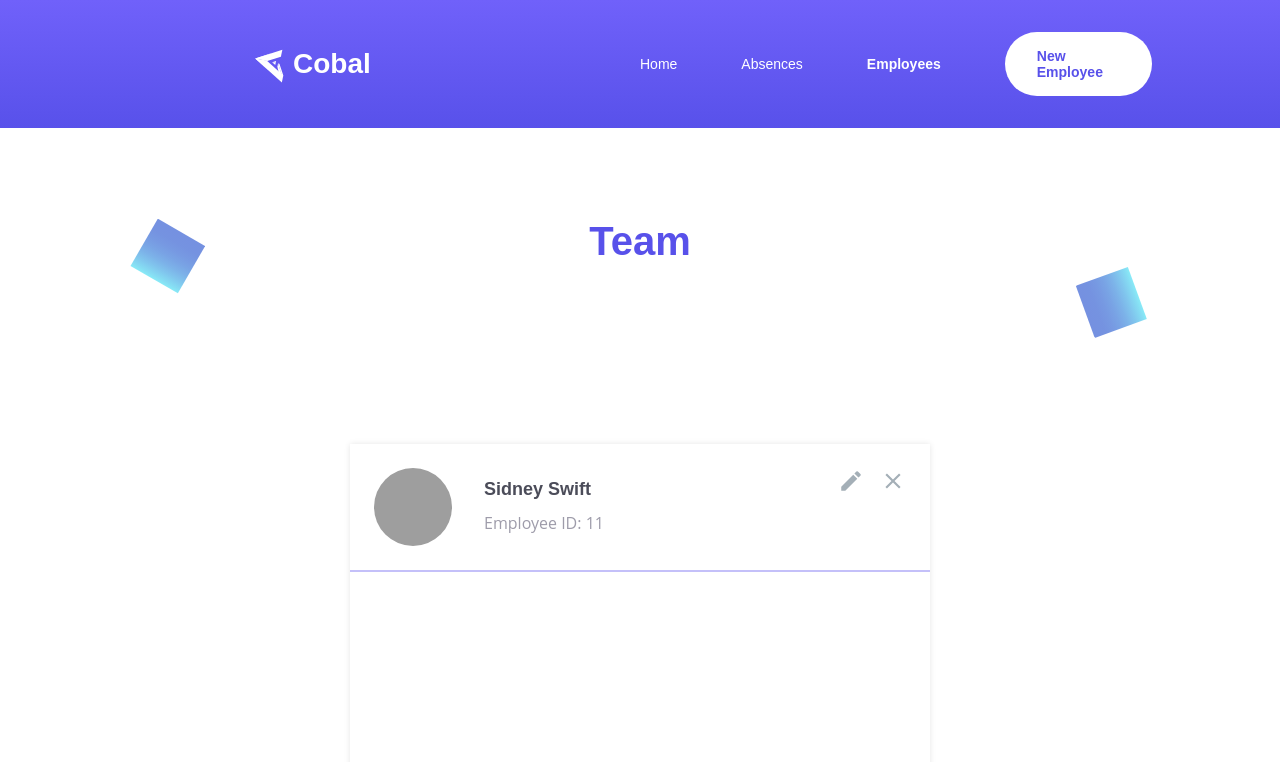
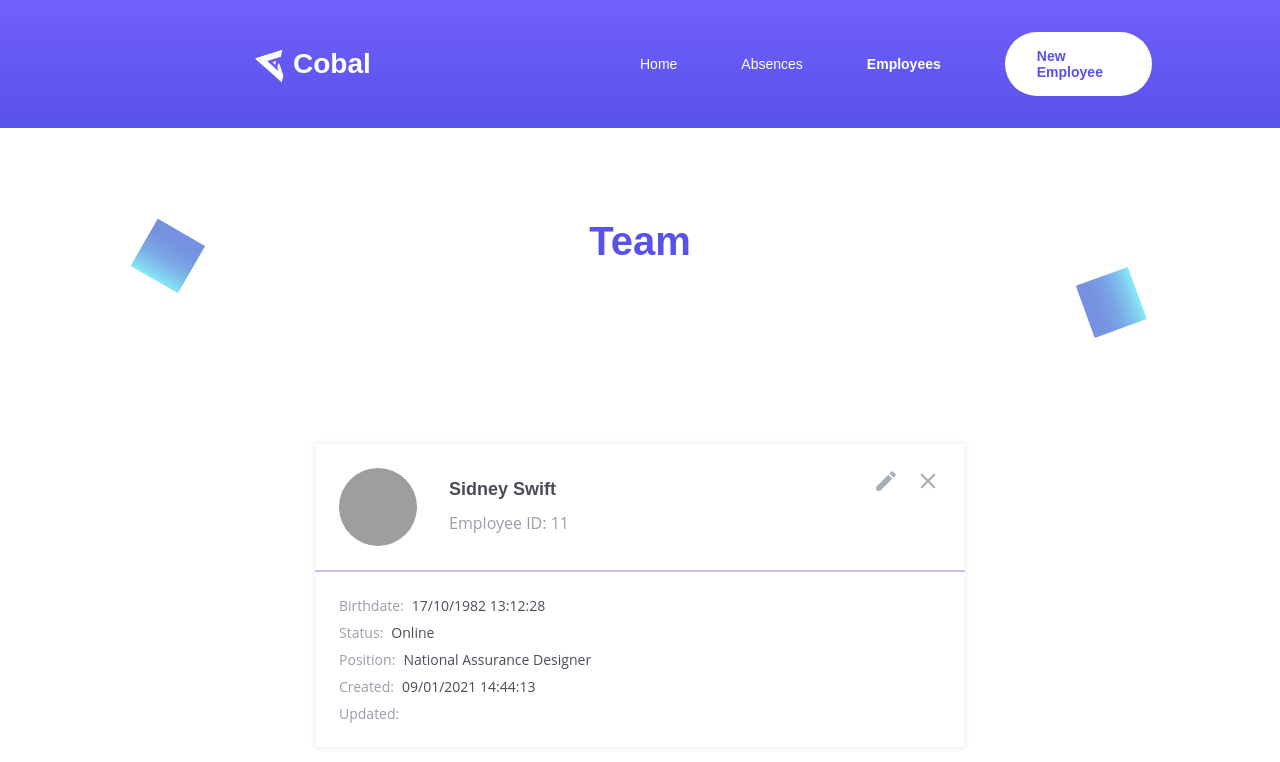
Before and after one commit to pmfgomes/cra-twoimpulse-tech-challenge, a React (Create React App) app: page /employees in a window 1280 px wide. Shown: the top 762 px of the page. Built offline with nearby package versions, Linux system fonts and the light colour scheme; grey boxes are pictures that could not be loaded.

Commit message:
Add employees card logic

```diff
--- a/src/components/EmployeeCard/employeeCard.styles.ts
+++ b/src/components/EmployeeCard/employeeCard.styles.ts
@@ -1,15 +1,17 @@
 import styled from "@emotion/styled";
-import { rgba } from "polished";
+import { darken, rgba } from "polished";
 import Avatar from "react-avatar";
+import { EmployeeCardProps } from "types/components/employeeCard";
 
-export const Card = styled.div`
+export const Card = styled.div<EmployeeCardProps>`
   display: flex;
   flex-wrap: wrap;
   flex-direction: column;
   box-sizing: border-box;
-  width: 580px;
-  height: 360px;
+  width: 650px;
   box-shadow: ${rgba("#000", 0.1)} 0px 0px 6px 0px;
+
+  visibility: ${({ visible }) => !visible && "hidden"};
 `;
 
 export const CardHeader = styled.header`
@@ -45,10 +47,10 @@ export const CardHeaderEmployeeName = styled.strong`
 `;
 
 export const CardHeaderEmployeeId = styled.p`
-  /* font-family: "Poppins", sans-serif; */
   margin: 0;
   color: #9e9caa;
   font-size: 16px;
+  font-weight: 500;
 `;
 
 export const CardHeaderActions = styled.div`
@@ -58,5 +60,47 @@ export const CardHeaderActions = styled.div`
   svg {
     font-size: 26px;
     color: #a4afb7;
+    cursor: pointer;
+    transition: all 100ms cubic-bezier(0.645, 0.045, 0.355, 1);
+
+    &:hover {
+      color: ${darken(0.2, "#a4afb7")};
+    }
+
+    &:active {
+      opacity: 0.5;
+    }
   }
 `;
+
+export const CardContentContainer = styled.section`
+  display: flex;
+  flex-direction: column;
+  padding: 24px;
+  gap: 8px;
+
+  label {
+    color: #9e9caa;
+    font-weight: 500;
+    margin-right: 8px;
+  }
+
+  input {
+    width: 100%;
+  }
+`;
+
+export const CardInputContainer = styled.div`
+  display: flex;
+  align-items: center;
+
+  color: #4b4c59;
+`;
+
+export const CardInputValue = styled.p`
+  margin: 0;
+`;
+
+export const CardFormHiddenButton = styled.button`
+  display: none;
+`;
--- a/src/components/EmployeeCard/index.tsx
+++ b/src/components/EmployeeCard/index.tsx
@@ -6,33 +6,129 @@ import {
   CardHeaderEmployeeInfo,
   CardHeaderEmployeeName,
   CardHeaderAvatar,
+  CardContentContainer,
+  CardInputContainer,
+  CardInputValue,
+  CardFormHiddenButton,
 } from "./employeeCard.styles";
-import { MdEdit, MdClose } from "react-icons/md";
-import { css } from "@emotion/react";
+import { MdEdit, MdClose, MdCheck, MdArrowBack } from "react-icons/md";
+import { Formik, Field, Form } from "formik";
+import { useRef, useState } from "react";
+import dayjs from "dayjs";
+import { EmployeeCardProps } from "types/components/employeeCard";
+import useStore from "store";
+import produce from "immer";
 
 export default function EmployeeCard(props: EmployeeCardProps): React.ReactElement {
   const { data, visible = true } = props;
 
+  const setEmployeesList = useStore(store => store.setEmployeesList);
+
+  const [formData, setFormData] = useState(data);
+  const [edit, setEdit] = useState(false);
+
+  const resetButtonRef = useRef<HTMLButtonElement>(null);
+  const submitButtonRef = useRef<HTMLButtonElement>(null);
+
+  const FormInput = ({
+    name,
+    label,
+    type = "text",
+  }: {
+    name: string;
+    label: string;
+    type?: "text" | "date" | "number";
+  }) => {
     return (
-    <Card
-      css={
-        !visible &&
-        css`
-          opacity: 0;
-        `
+      <CardInputContainer>
+        <label htmlFor={name}>{label}</label>
+        <Field name={name}>
+          {({ field }) => {
+            let newValue = field.value;
+            if (type === "date" && field.value) {
+              newValue = dayjs(field.value).format("DD/MM/YYYY HH:mm:ss");
             }
-    >
+            if (!edit) {
+              return <CardInputValue>{newValue}</CardInputValue>;
+            }
+
+            return <input name={name} id={name} value={newValue} onChange={field.onChange} />;
+          }}
+        </Field>
+      </CardInputContainer>
+    );
+  };
+
+  const enableEdit = () => {
+    setEdit(true);
+  };
+
+  const disableEdit = () => {
+    setEdit(false);
+  };
+
+  const handleFormSubmit = (values: Employee) => {
+    setFormData(values);
+    setEmployeesList((oldValues: Employees) =>
+      produce(oldValues, draft => {
+        const indexInArray = oldValues.findIndex(employee => employee.id === values.id);
+        draft[indexInArray] = values;
+      }),
+    );
+    disableEdit();
+  };
+
+  const handleFormReset = () => {
+    disableEdit();
+  };
+
+  const handleDeleteEmployee = (id: string) => {
+    const result = window.confirm("Are you sure you want to delete this user ?");
+    if (result) {
+      setEmployeesList((oldValues: Employees) =>
+        produce(oldValues, draft => draft.filter(employee => employee.id !== id)),
+      );
+    }
+  };
+
+  return (
+    <Card visible={visible}>
+      {formData && (
+        <Formik initialValues={formData} onSubmit={handleFormSubmit} onReset={handleFormReset}>
+          <Form>
             <CardHeader>
-        <CardHeaderAvatar src={data?.profilePhoto} size="78" round />
+              <CardHeaderAvatar src={formData?.profilePhoto} size="78" round />
               <CardHeaderEmployeeInfo>
-          <CardHeaderEmployeeName>{data?.name}</CardHeaderEmployeeName>
-          <CardHeaderEmployeeId>Employee ID: {data?.id}</CardHeaderEmployeeId>
+                <CardHeaderEmployeeName>{formData?.name}</CardHeaderEmployeeName>
+                <CardHeaderEmployeeId>Employee ID: {formData?.id}</CardHeaderEmployeeId>
               </CardHeaderEmployeeInfo>
               <CardHeaderActions>
-          <MdEdit />
-          <MdClose />
+                {edit && (
+                  <>
+                    <CardFormHiddenButton type="reset" ref={resetButtonRef} />
+                    <MdArrowBack onClick={() => resetButtonRef.current!.click()} />
+                  </>
+                )}
+                {edit && (
+                  <>
+                    <CardFormHiddenButton type="submit" ref={submitButtonRef} />
+                    <MdCheck onClick={() => submitButtonRef.current!.click()} />
+                  </>
+                )}
+                {!edit && <MdEdit onClick={enableEdit} />}
+                <MdClose onClick={() => handleDeleteEmployee(formData.id)} />
               </CardHeaderActions>
             </CardHeader>
+            <CardContentContainer>
+              <FormInput name="birthdate" label="Birthdate:" type="date" />
+              <FormInput name="status" label="Status:" />
+              <FormInput name="position" label="Position:" />
+              <FormInput name="createdDate" label="Created:" type="date" />
+              <FormInput name="updatedDate" label="Updated:" type="date" />
+            </CardContentContainer>
+          </Form>
+        </Formik>
+      )}
     </Card>
   );
 }
--- a/src/mocks/employeeData.ts
+++ b/src/mocks/employeeData.ts
@@ -9,7 +9,7 @@ const BIRTHDATE_START_DATE = "1980-01-01";
 const BIRTHDATE_END_DATE = "2000-12-31";
 const CREATED_START_DATE = "2020-01-01";
 
-for (let i = 0; i < 3; i++) {
+for (let i = 0; i < 7; i++) {
   EMPLOYEE_DATA.push({
     id: `${datatype.number(100)}`,
     profilePhoto: internet.avatar(),
--- a/src/pages/Employees/index.tsx
+++ b/src/pages/Employees/index.tsx
@@ -32,11 +32,15 @@ export default function Employees(): React.ReactElement {
     setTimeout(() => {
       setEmployeesList(EMPLOYEE_DATA);
       setLoadingData(false);
-    }, 1000);
+    }, 500);
   };
 
   useEffect(() => {
-    getEmployeeData();
+    if (!employeesList) {
+      getEmployeeData();
+    } else {
+      setLoadingData(false);
+    }
   }, []);
 
   const content = () => {
--- a/src/types/components/employeeCard.d.ts
+++ b/src/types/components/employeeCard.d.ts
@@ -1,4 +1,7 @@
-interface EmployeeCardProps {
+import { HTMLAttributes } from "react";
+
+interface EmployeeCardProps
+  extends DetailedHTMLProps<HTMLAttributes<HTMLDivElement>, HTMLDivElement> {
   data?: Employee;
   visible?: boolean;
 }
```
Lines whose indentation alone changed are shown as unchanged.
